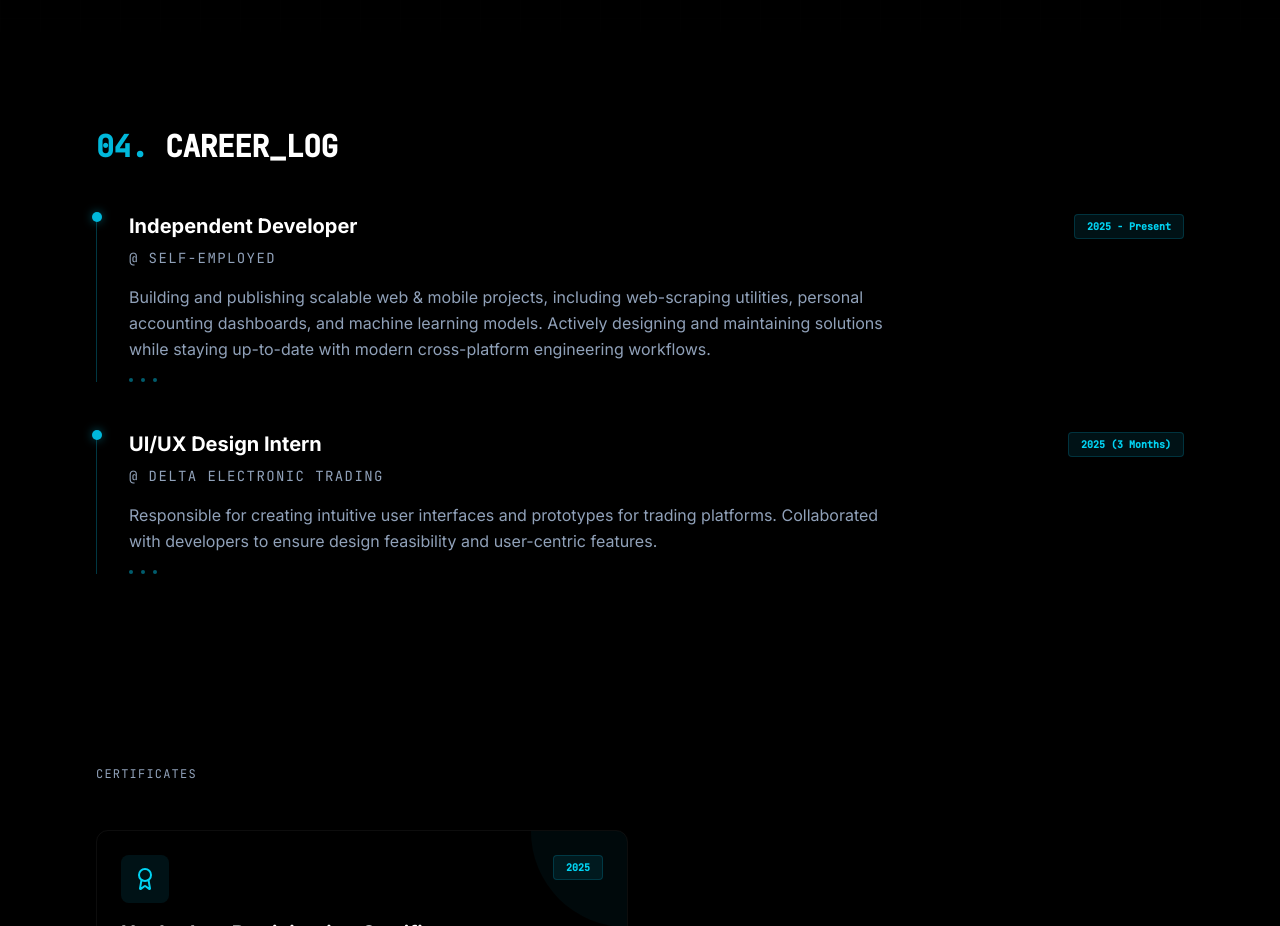
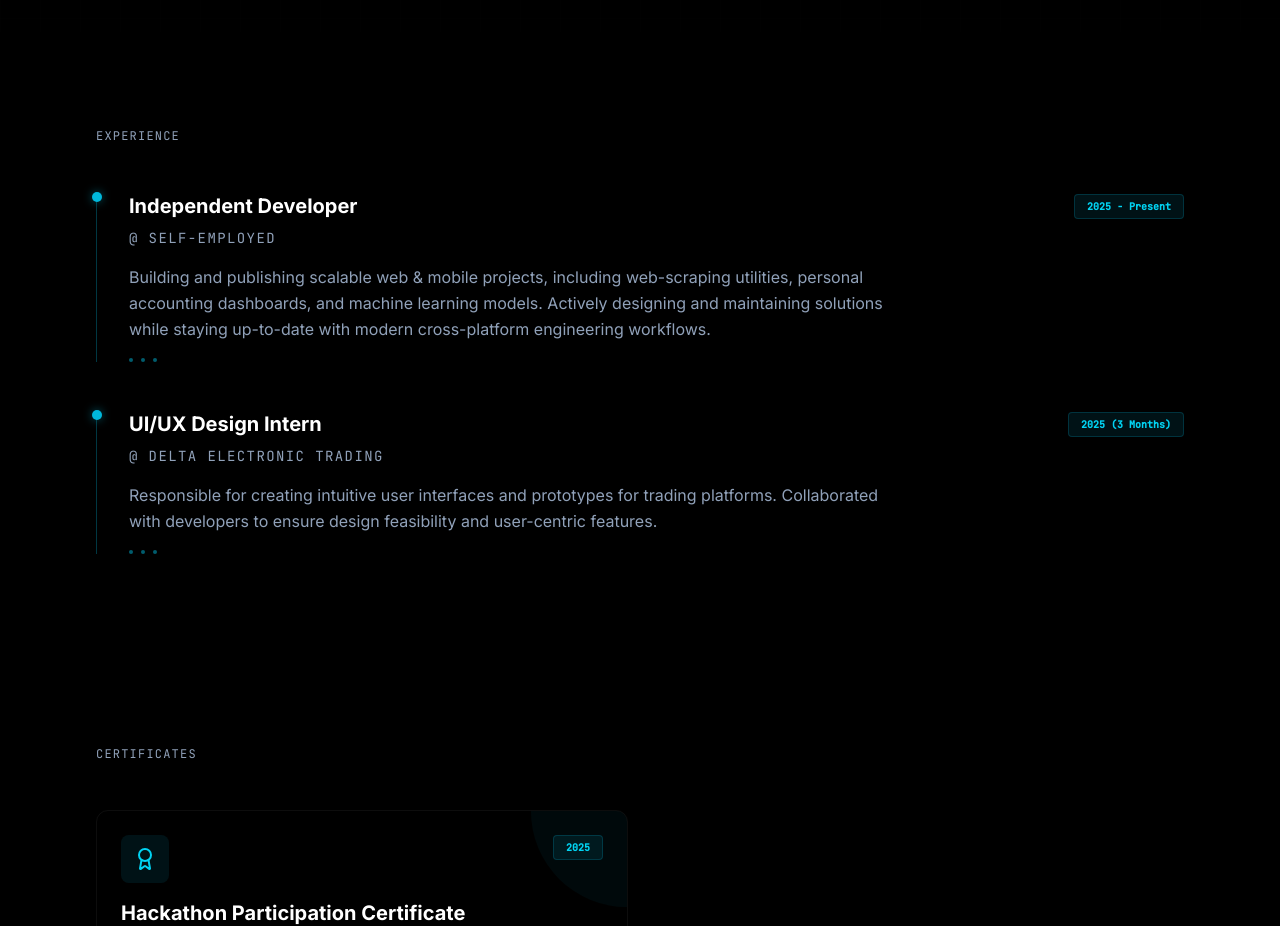
Before and after one commit to ermiyashenok/portfolio-web, a React (Vite) app: page / in a window 1280 px wide. Shown: the part 3240-4166 px from the top of the page. Built offline with nearby package versions, Linux system fonts and the light colour scheme.

Commit message:
update: enhance experience timeline visual hierarchy

```diff
--- a/src/components/Experience.tsx
+++ b/src/components/Experience.tsx
@@ -10,8 +10,8 @@ export default function Experience() {
         viewport={{ once: true }}
         transition={{ duration: 0.6 }}
       >
-        <h2 className="text-3xl font-mono font-bold mb-12 tracking-tight text-slate-900 dark:text-white">
-          <span className="text-cyan-500">04.</span> CAREER_LOG
+        <h2 className="text-xs font-mono uppercase tracking-widest text-slate-500 dark:text-slate-400 mb-12">
+          Experience
         </h2>
 
         <div className="space-y-12">
```
